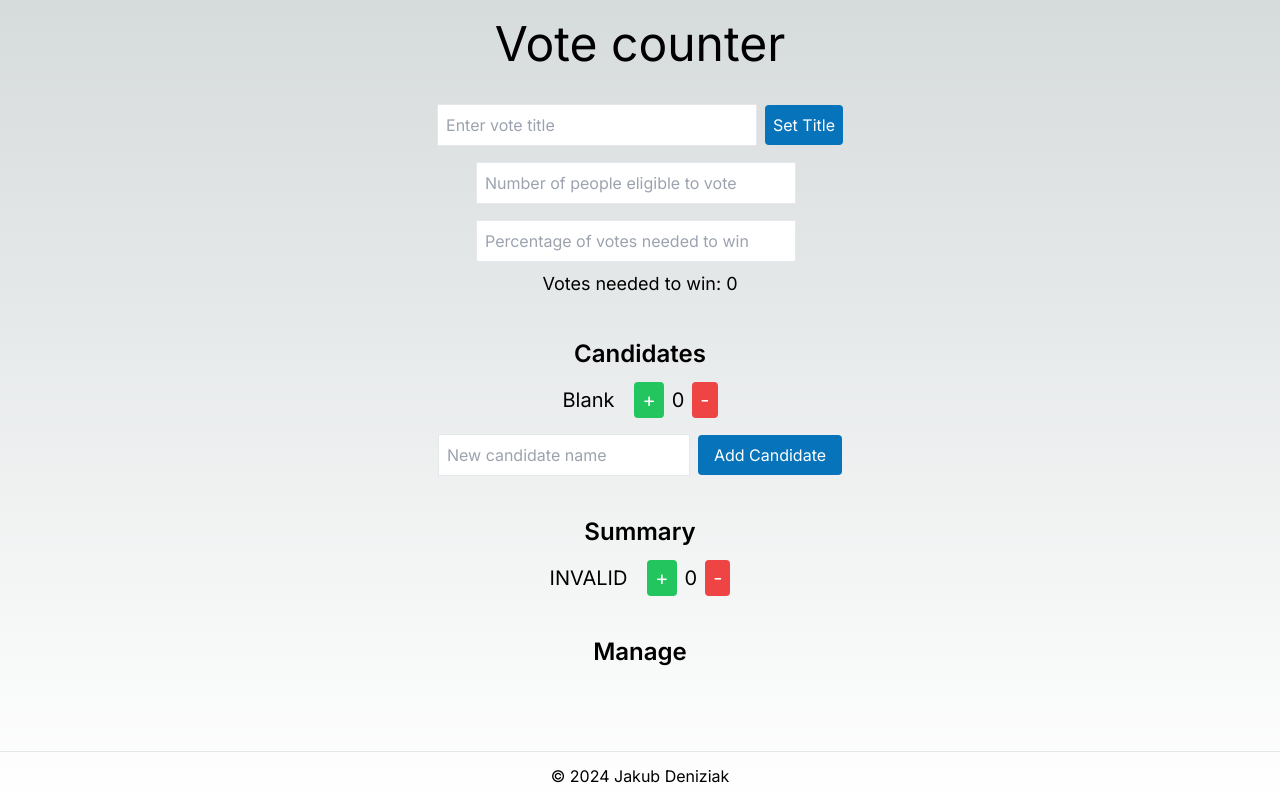
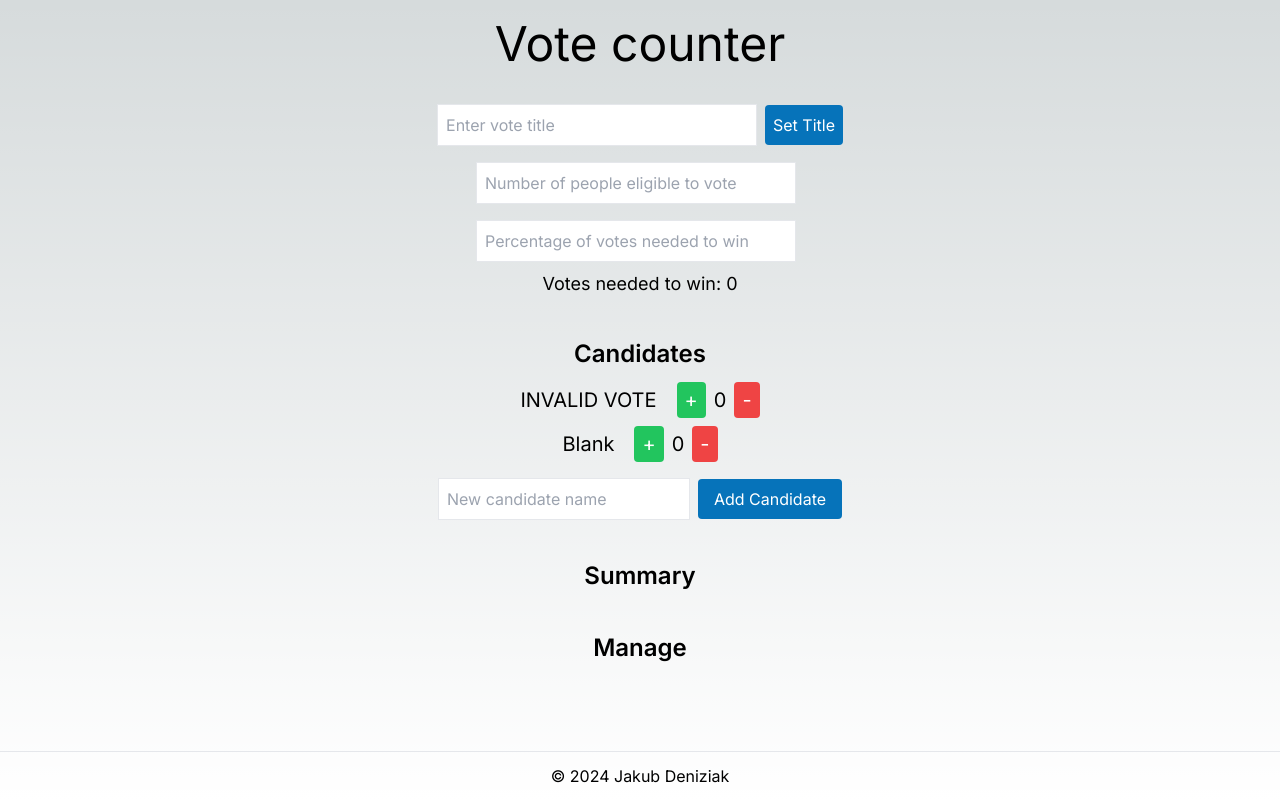
Before and after one commit to jakubdeniziak/vote-counter, a Next.js app: page / in a window 1280 px wide. Built offline with nearby package versions, Linux system fonts and the light colour scheme.

Commit message:
Move invalid votes to candidates section

```diff
--- a/src/app/components/Candidates.jsx
+++ b/src/app/components/Candidates.jsx
@@ -2,6 +2,7 @@ import { useState } from "react";
 
 const Candidates = ({ votesNeededToWin }) => {
     const [candidates, setCandidates] = useState([
+        { name: 'INVALID VOTE', votes: 0 },
         { name: 'Blank', votes: 0 },
     ]);
     const [newCandidateName, setNewCandidateName] = useState('');
--- a/src/app/components/VoteSummary.jsx
+++ b/src/app/components/VoteSummary.jsx
@@ -1,39 +1,7 @@
-import { useState } from "react";
-
 const VoteSummary = () => {
-    const [invalidVotes, setInvalidVotes] = useState(0);
-
-
-    const addInvalidVote = () => {
-        setInvalidVotes(invalidVotes + 1);
-    };
-
-    const removeInvalidVote = () => {
-        if (invalidVotes > 0) {
-            setInvalidVotes(invalidVotes - 1);
-        }
-    };
-
-
     return (
         <section className="mt-10">
             <h2 className="text-2xl font-semibold mb-3">Summary</h2>
-            <div className="mb-4 flex justify-center items-center text-xl">
-                <p className="mr-5">INVALID</p>
-                <button
-                    onClick={() => addInvalidVote()}
-                    className="bg-green-500 text-secondary px-2 py-1 rounded mr-2"
-                >
-                    +
-                </button>
-                <p className="mr-2">{invalidVotes}</p>
-                <button
-                    onClick={() => removeInvalidVote()}
-                    className="bg-red-500 text-secondary px-2 py-1 rounded"
-                >
-                    -
-                </button>
-            </div>
         </section>
     )
 }
```
